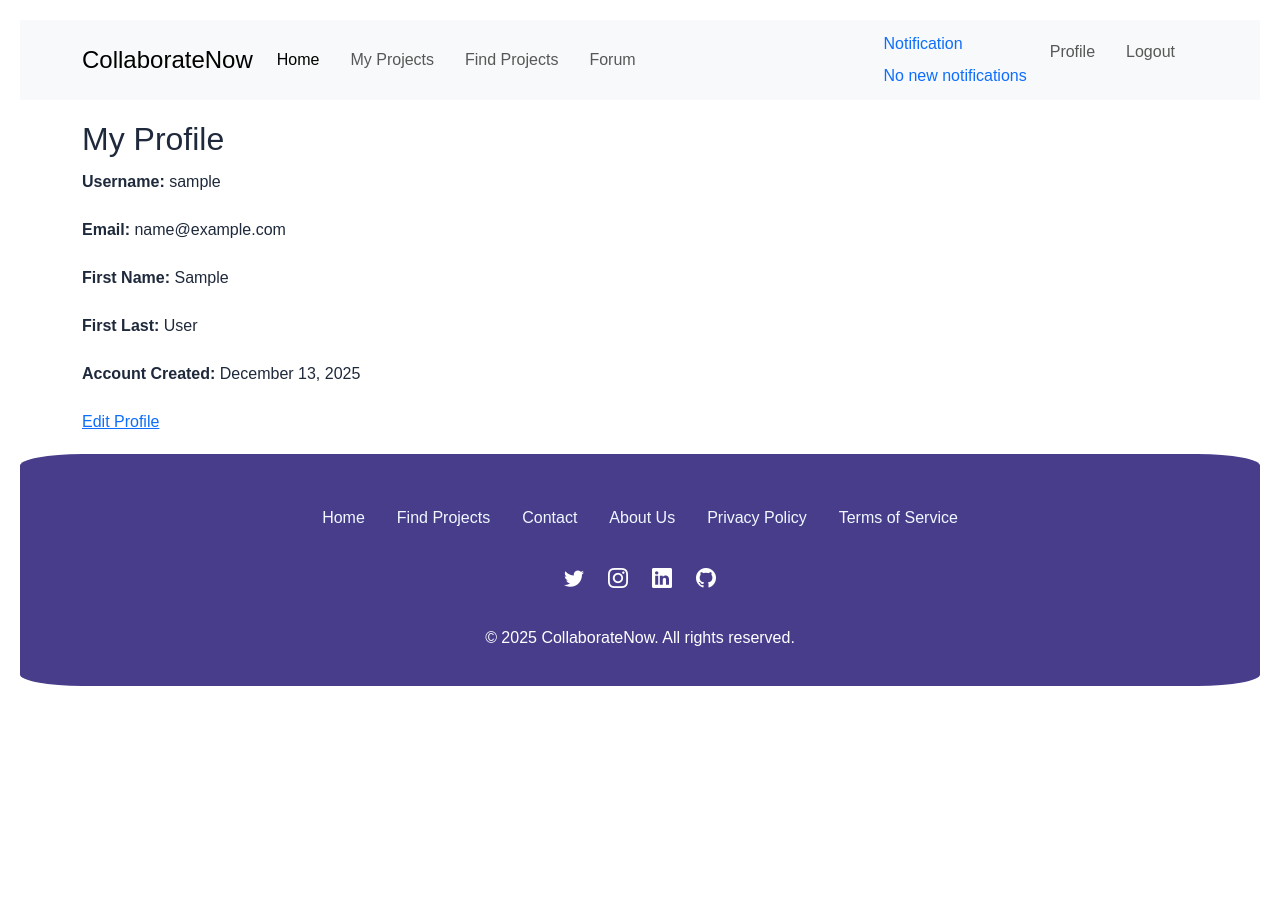
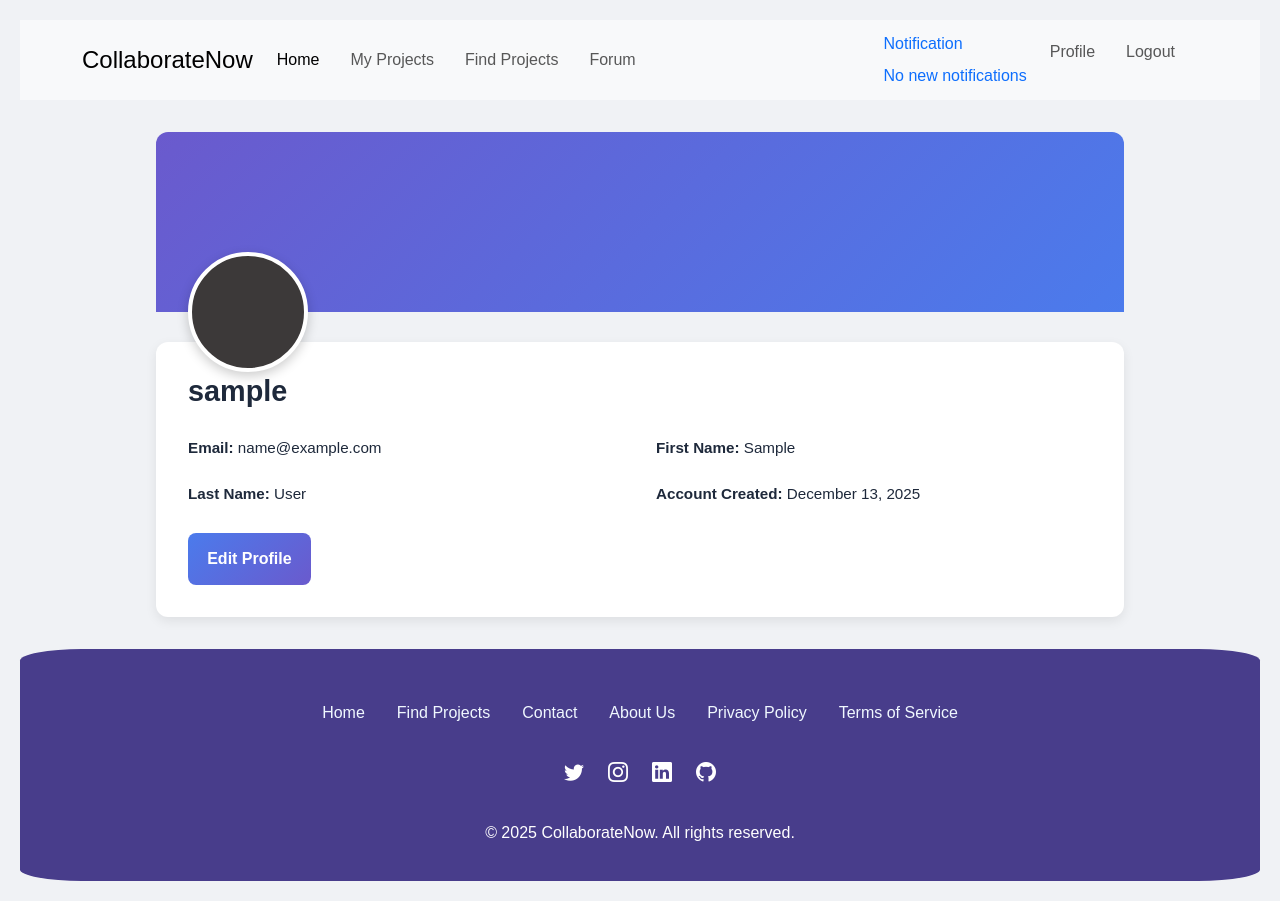
Before and after one commit to tomi3-11/CollaborateNow, a Django app: page /accounts/profile/ in a window 1280 px wide. Before the commit the page ends 686 px from the top, so only its background shows below. Run offline with Django 5.2, Linux system fonts and the light colour scheme; the visitor is signed in with stand-in values (Sample User, id 1); data comes from the database, SQL or seed files in the repository; some libraries are stand-ins or nearby versions.

Commit message:
Update the accounts style for user profile

```diff
--- a/accounts/templates/accounts/profile.html
+++ b/accounts/templates/accounts/profile.html
@@ -1,27 +1,222 @@
 {% extends 'accounts/base.html' %}
+{% load humanize %}
 
 {% block title %}
-    Profile - CollaborateNow
+Profile - CollaborateNow
+{% endblock %}
+
+{% block style %}
+<style>
+body {
+    background: #f0f2f5;
+    font-family: "Inter", sans-serif;
+}
+
+/* Profile container */
+.profile-container {
+    max-width: 1000px;
+    margin: 2rem auto;
+    padding: 0 1rem;
+}
+
+/* Banner */
+.profile-banner {
+    width: 100%;
+    height: 180px;
+    border-radius: 12px 12px 0 0;
+    background: linear-gradient(135deg, #6a5acd, #4b7bec);
+    position: relative;
+    /* overflow: hidden; */
+}
+
+/* Avatar */
+.profile-avatar {
+    width: 120px;
+    height: 120px;
+    border-radius: 50%;
+    border: 4px solid #fff;
+    background-color: #ddd;
+    background-size: cover;
+    background-position: center;
+    position: absolute;
+    bottom: -60px;
+    left: 2rem;
+    box-shadow: 0 4px 12px rgba(0,0,0,0.2);
+}
+
+/* Profile card */
+.profile-card {
+    background: #fff;
+    border-radius: 12px;
+    box-shadow: 0 4px 12px rgba(0,0,0,0.08);
+    padding: 2rem;
+    margin-top: 30px; /* space for avatar overlap */
+}
+
+/* Header info */
+.profile-header {
+    display: flex;
+    align-items: flex-start;
+    gap: 1.5rem;
+    flex-wrap: wrap;
+}
+
+.profile-header-info {
+    display: flex;
+    flex-direction: column;
+    justify-content: center;
+}
+
+.profile-header-info h2 {
+    margin: 0;
+    font-size: 1.8rem;
+    font-weight: 700;
+}
+
+.profile-header-info p {
+    margin: 0.2rem 0 0 0;
+    color: #555;
+}
+
+/* Profile details grid */
+.profile-details {
+    display: grid;
+    grid-template-columns: 1fr 1fr;
+    gap: 1rem 2rem;
+    margin-top: 1.5rem;
+}
+
+.profile-details p {
+    margin: 0;
+    font-size: 0.95rem;
+}
+
+.profile-details a {
+    color: #4b7bec;
+    text-decoration: none;
+    word-break: break-word;
+}
+
+.profile-details a:hover {
+    text-decoration: underline;
+}
+
+/* Projects/Portfolio */
+.profile-projects {
+    background: #f9f9fb;
+    border-radius: 12px;
+    padding: 1.5rem;
+    margin-top: 2rem;
+    box-shadow: 0 2px 6px rgba(0,0,0,0.05);
+}
+
+.profile-projects h3 {
+    font-weight: 700;
+    margin-bottom: 1rem;
+}
+
+.profile-projects ul {
+    list-style: none;
+    padding: 0;
+    margin: 0;
+}
+
+.profile-projects li {
+    background: #fff;
+    padding: 0.6rem 1rem;
+    border-radius: 8px;
+    margin-bottom: 0.5rem;
+    box-shadow: 0 2px 4px rgba(0,0,0,0.05);
+}
+
+/* Edit button */
+.edit-profile-btn {
+    display: inline-block;
+    margin-top: 1.5rem;
+    padding: 0.6rem 1.2rem;
+    background: linear-gradient(135deg, #4b7bec, #6a5acd);
+    color: #fff;
+    font-weight: 600;
+    border: none;
+    border-radius: 8px;
+    text-decoration: none;
+    transition: all 0.3s ease;
+}
+
+.edit-profile-btn:hover {
+    transform: translateY(-2px) scale(1.02);
+    box-shadow: 0 6px 12px rgba(0,0,0,0.12);
+}
+
+/* Responsive */
+@media (max-width: 768px) {
+    .profile-avatar {
+        left: 50%;
+        transform: translateX(-50%);
+        bottom: -60px;
+    }
+
+    .profile-header {
+        flex-direction: column;
+        align-items: center;
+        text-align: center;
+    }
+
+    .profile-details {
+        grid-template-columns: 1fr;
+    }
+}
+</style>
 {% endblock %}
 
 {% block content %}
-    <h2>My Profile</h2>
-    <p><strong>Username: </strong>{{ user.username }}</p>
-    <p><strong>Email: </strong>{{ user.email }}</p>
-    <p><strong>First Name: </strong>{{ user.first_name }}</p>
-    <p><strong>First Last: </strong>{{ user.last_name }}</p>
-    <p><strong>Account Created: </strong>{{ user.date_joined|date:"F j, Y" }}</p>
-    {% if profile.skills %}
-        <p><strong>Skills: </strong>{{ profile.skills }}</p>
-    {% endif %}
-    {% if profile.bio %}
-        <p><strong>About Me: </strong>{{ profile.bio }}</p>
-    {% endif %}
-    {% if profile.portfolio_url %}
-        <p><strong>Portfolio: </strong><a href="{{ profile.portfolio_url }}" target="_blank" rel="noopener noreferrer"></a>{{ profile.portfolio_url }}</p>
-    {% endif %}
-    {% if profile.experience_level %}
-        <p><strong>Experience Level: </strong>{{ profile.get_experience_level_display }}</p>
-    {% endif %}
-    <p><a href="{% url 'accounts:edit_profile' %}">Edit Profile</a></p>
+<div class="profile-container">
+
+    <!-- Banner -->
+    <div class="profile-banner">
+        <div class="profile-avatar"
+             {% if profile.avatar %}
+                 style="background-image: url('{{ profile.avatar.url }}');"
+             {% else %}
+                 style="background-color: #3c3939;"
+             {% endif %}
+        ></div>
+    </div>
+
+    <!-- Main Profile Card -->
+    <div class="profile-card">
+        <div class="profile-header">
+            <div class="profile-header-info">
+                <h2>{{ user.username }}</h2>
+                {% if profile.bio %}<p>{{ profile.bio }}</p>{% endif %}
+            </div>
+        </div>
+
+        <!-- Profile Details -->
+        <div class="profile-details">
+            <p><strong>Email:</strong> {{ user.email }}</p>
+            {% if user.first_name %}<p><strong>First Name:</strong> {{ user.first_name }}</p>{% endif %}
+            {% if user.last_name %}<p><strong>Last Name:</strong> {{ user.last_name }}</p>{% endif %}
+            <p><strong>Account Created:</strong> {{ user.date_joined|date:"F j, Y" }}</p>
+            {% if profile.skills %}<p><strong>Skills:</strong> {{ profile.skills }}</p>{% endif %}
+            {% if profile.experience_level %}<p><strong>Experience Level:</strong> {{ profile.get_experience_level_display }}</p>{% endif %}
+            {% if profile.portfolio_url %}<p><strong>Portfolio:</strong> <a href="{{ profile.portfolio_url }}" target="_blank">{{ profile.portfolio_url }}</a></p>{% endif %}
+        </div>
+
+        <!-- Edit Button -->
+        <a href="{% url 'accounts:edit_profile' %}" class="edit-profile-btn">Edit Profile</a>
+
+        <!-- Projects -->
+        {% if profile.projects.exists %}
+        <div class="profile-projects">
+            <h3>Projects & Portfolio</h3>
+            <ul>
+                {% for project in profile.projects.all %}
+                    <li><strong>{{ project.name }}</strong> - <a href="{{ project.url }}" target="_blank">{{ project.url }}</a></li>
+                {% endfor %}
+            </ul>
+        </div>
+        {% endif %}
+    </div>
+</div>
 {% endblock %}
```
